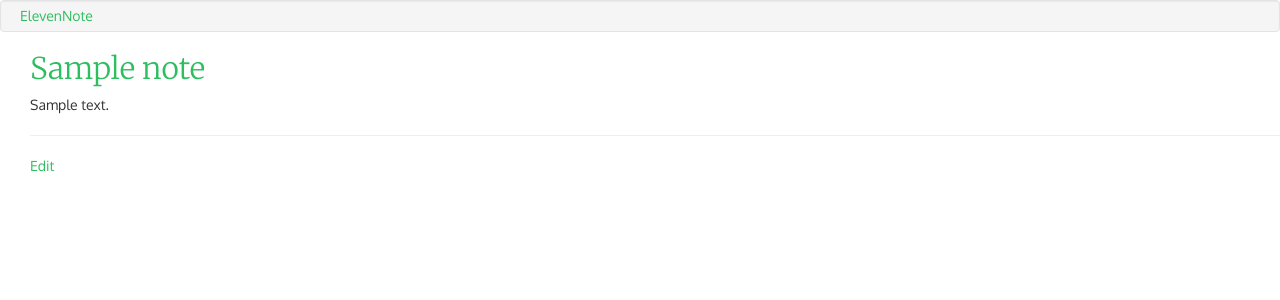
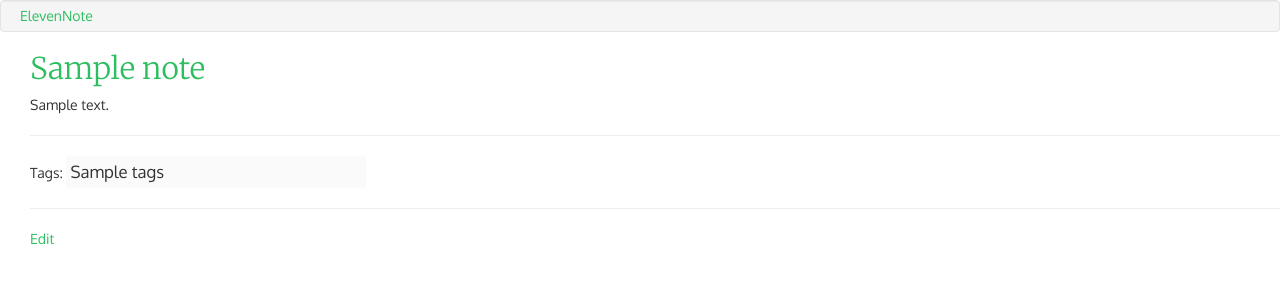
Before and after one commit to piechart/python-labs, a Django app: template lab9/src/templates/notes/detail.html in a window 1280 px wide. Shown: the top 300 px of the page. Run offline with Django 3.2, Linux system fonts and the light colour scheme; the template is opened without the code that fills it: most values are stand-ins (such as "Sample title", 1, 10 or a date in 2020); some libraries are stand-ins or nearby versions.

Commit message:
Added tags to detail page

```diff
--- a/lab9/src/config/settings/static/elevennote/main.js
+++ b/lab9/src/config/settings/static/elevennote/main.js
@@ -8,8 +8,8 @@
     $("#id_title").attr("placeholder", "Title your note");
 
     // set tags input
+    $("#id_tags").tagsinput();
     $("#id_tags").attr("placeholder", "Add tag..");
-    $("#id_tags").tagsinput();
 
     // set sidebar height
     $('#sidebar').css("height", window.innerHeight - 55 );
--- a/lab9/src/templates/notes/detail.html
+++ b/lab9/src/templates/notes/detail.html
@@ -7,6 +7,8 @@
 <p>
    {{ note.body | safe }}
    <hr>
+   Tags: <input type="text" value="{{ note.tags }}" style="border: none" disabled/>
+   <hr>
    <a href="{% url 'notes:update' note.id %}">Edit</a>
 </p>
 </div>
```
